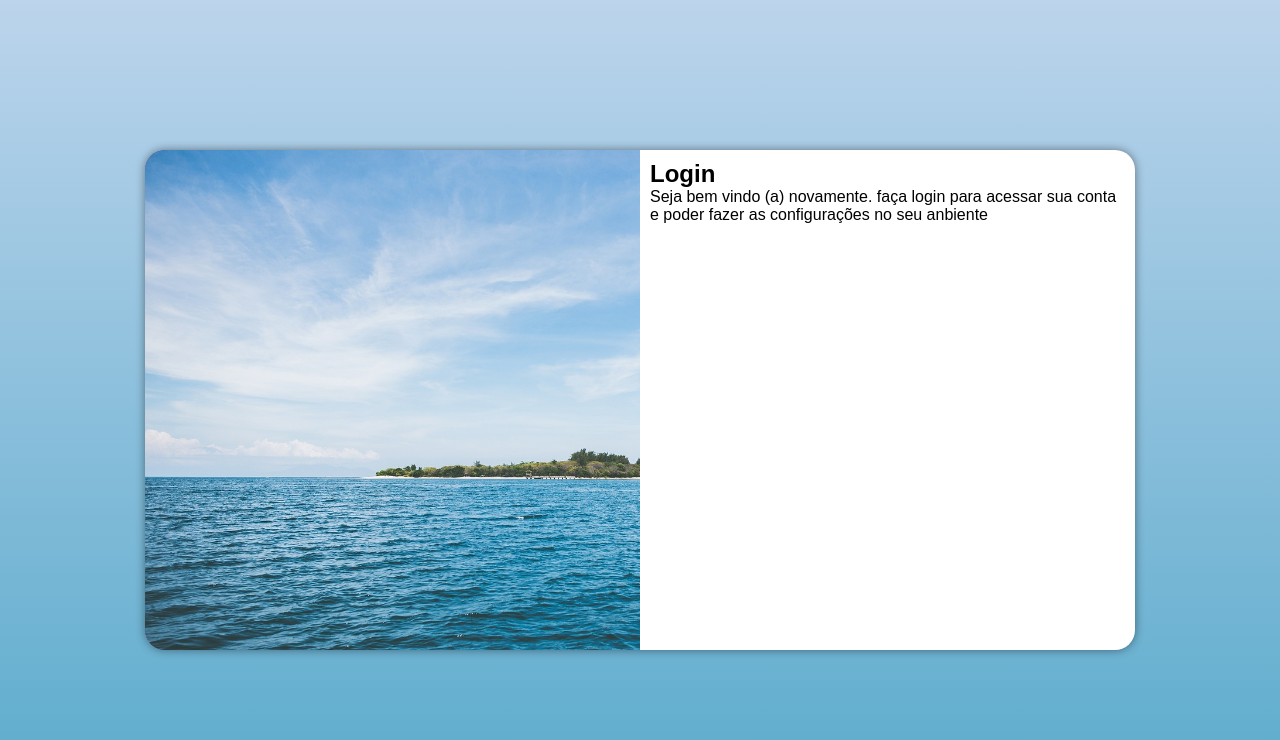
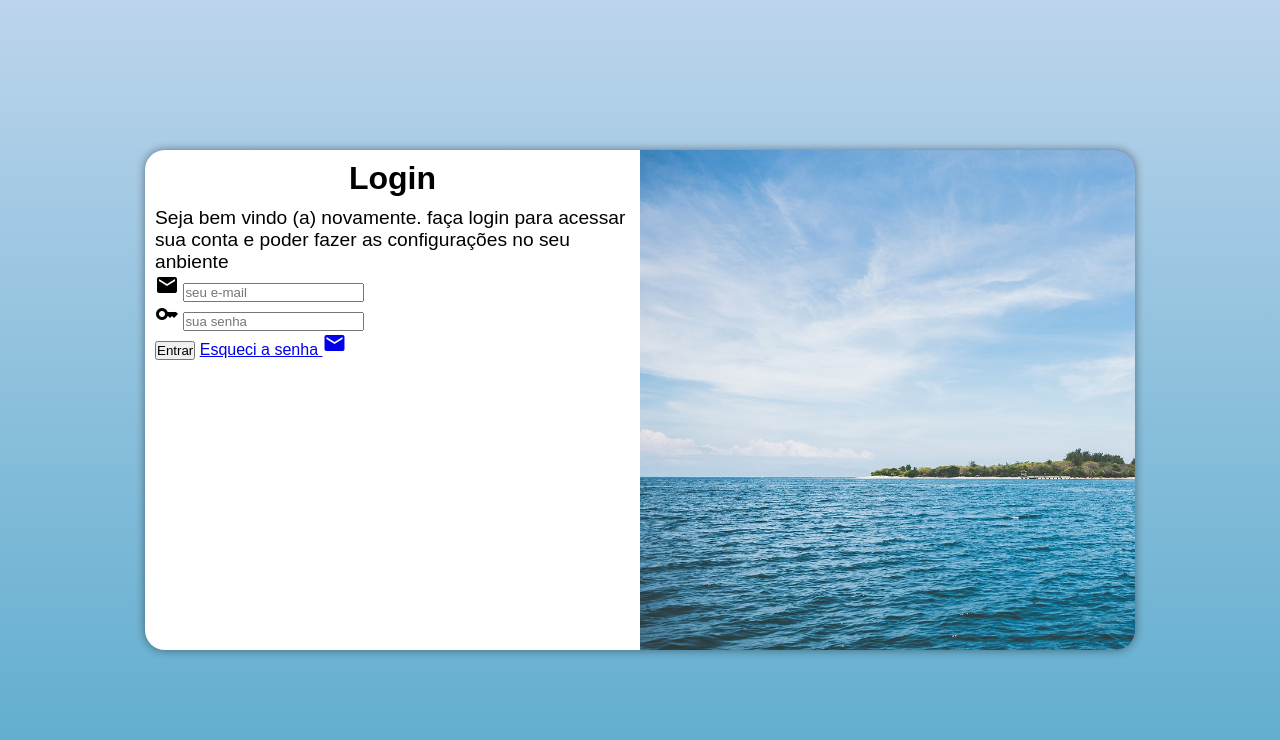
Before and after one commit to Danilo224/projeto-login, a plain HTML site: page index.html in a window 1280 px wide. Drawn offline with Linux system fonts and the light colour scheme.

Commit message:
atualizar projeto logim

```diff
--- a/estilos/mediaquery.css
+++ b/estilos/mediaquery.css
@@ -39,13 +39,20 @@ Grandes telas: acima de 1200px
 
 
     section#login > div#imagem{
-        float: left;
+        float: right;
         width: 50%;
         height: 100%;
     }
 
     section#login > div#formulario {
-        float: right;
+        float: left;
         width: 50%;
     }
+
+    div#formulario > h1 {
+        font-size: 2em;
+    }
+    div#formulario > p {
+        font-size: 1.2em;
+     }
 }
--- a/estilos/style.css
+++ b/estilos/style.css
@@ -40,7 +40,6 @@ section#login {
 
    transition: width .3s, heigth .3s;
    transition-timing-function: ease;
-
 }
 
 section#login > div#imagem {
@@ -49,11 +48,17 @@ section#login > div#imagem {
    height: 200px;
    background-size: cover;
    background-position: left bottom;
-
 }
 
 section#login > div#formulario {
    display: block;
    padding: 10px;
+}
 
+div#formulario > h1 {
+   text-align: center;
+   margin-bottom: 10px;
 }
+div#formulario > p {
+   font-size: 0.8em;
+}
--- a/index.html
+++ b/index.html
@@ -4,6 +4,8 @@
     <meta charset="UTF-8">
     <meta name="viewport" content="width=device-width, initial-scale=1.0">
     <title>Login</title>
+    <link href="https://fonts.googleapis.com/icon?family=Material+Icons"
+      rel="stylesheet">
     <link rel="stylesheet" href="estilos/style.css">
     <link rel="stylesheet" href="estilos/mediaquery.css">
 </head>
@@ -16,7 +18,22 @@
             <div id="formulario">
                 <h1>Login</h1>
                 <p>Seja bem vindo (a) novamente. faça login para acessar sua conta e poder fazer as configurações no seu anbiente</p>
-                <form action="login.php" nethod="post"></form>
+                <form action="login.php" nethod="post" autocomplete="on">
+                    <div class="campo">
+                        <i class="material-icons">mail</i>
+                        <input type="email" name="login" id="ilogin" placeholder="seu e-mail" autocomplete="email" required maxlength="30">
+                        <label for="ilogin"></label>
+                    </div>
+                    <div class="campo">
+                        <i class="material-icons">key</i>
+                        <input type="password" name="senha" id="isenha" placeholder="sua senha" autocomplete="current-password" required minlength="6"  maxlength="15">
+                        <label for="isenha"></label>
+                    </div>
+                    <input type="submit" value="Entrar">
+                    <a href="esqueci.html">
+                        Esqueci a senha <i class="material-icons">mail</i>
+                    </a>
+                </form>
 
             </div>
         </section>
```
